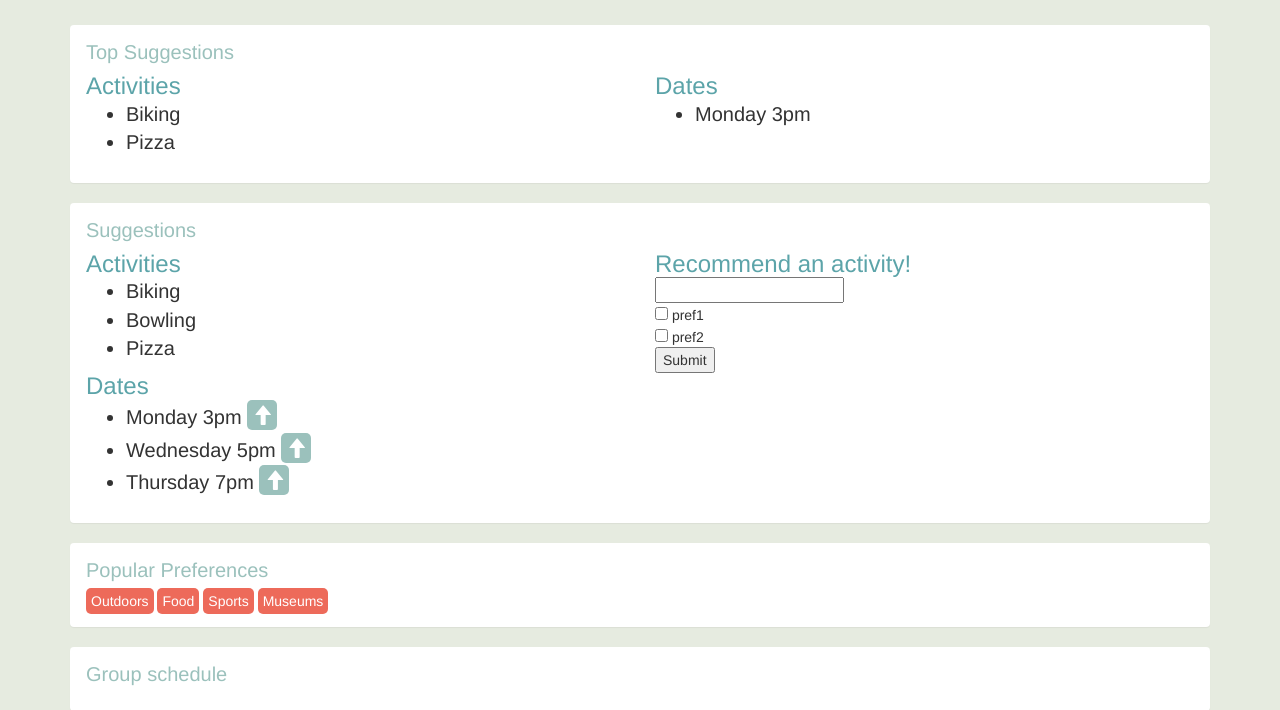
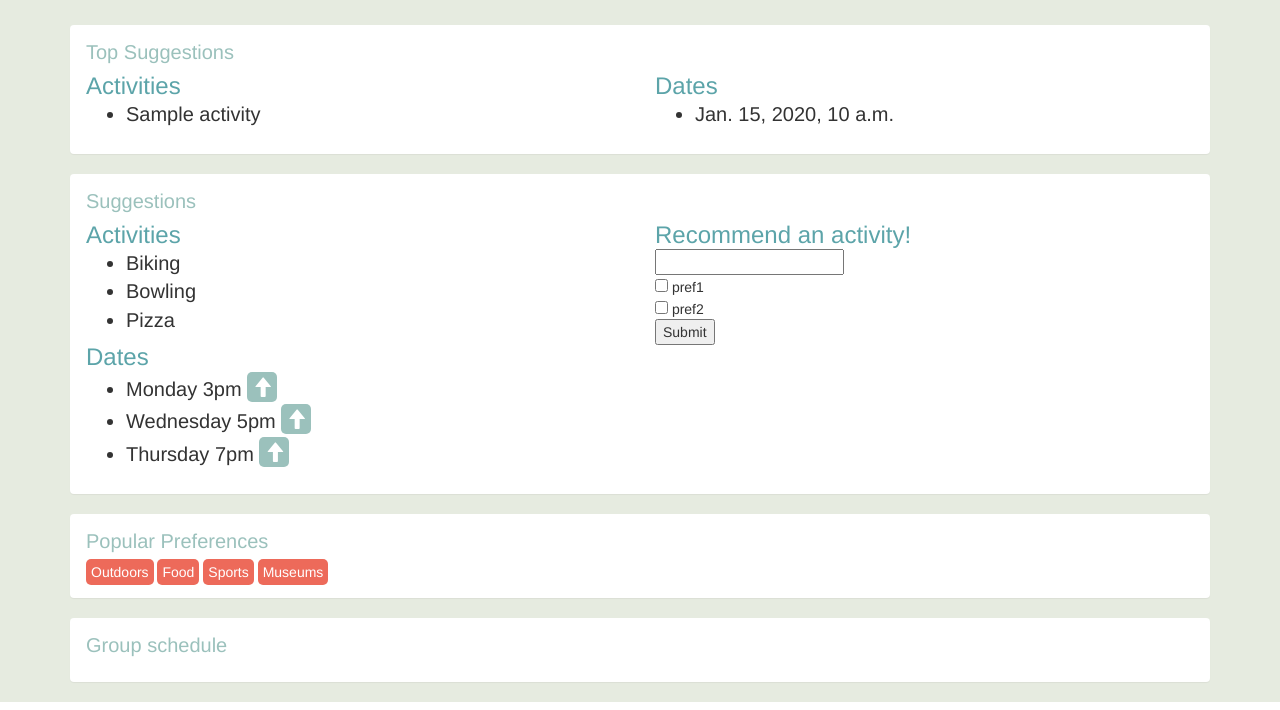
Before and after one commit to AjayAujla/McHacks2016, a Django app: template mchacks2016/main/templates/main/group.html in a window 1280 px wide. Shown: the part 309-1019 px from the top of the page. Run offline with Django 3.2, Linux system fonts and the light colour scheme; tables that the repository leaves empty hold one stand-in row (values such as "Sample post"); the template is opened without the code that fills it: values that come from a table or form of the project are taken from there, most other values are stand-ins (such as "Sample title", 1, 10 or a date in 2020); grey boxes labelled with a size stand in for pictures from a placeholder-image service; some libraries are stand-ins or nearby versions.

Commit message:
Add all group schedules

```diff
--- a/mchacks2016/main/templates/main/group.html
+++ b/mchacks2016/main/templates/main/group.html
@@ -53,14 +53,13 @@
 					<div class="col-md-6">
 						<h3>Activities</h3>
 						<ul>
-							<li>Biking</li>
-							<li>Pizza</li>
+							<li>{{group.activity}}</li>
 						</ul>
 					</div>
 					<div class="col-md-6">
 						<h3>Dates</h3>
 						<ul>
-							<li>Monday 3pm</li>
+							<li>{{ group.chosen_date }}</li>
 						</ul>
 					</div>
 				</div>
@@ -131,13 +130,15 @@
 
 				$scope.events = [];
 
-				{% for date in userAvailability %}
+				{% for user in users %}
+				{% for availability in user.availability.all %}
 				$scope.events.push({
 					title: "{{user.user_name}} is Available",
-					start: new Date({{date.start_date.year}}, {{date.start_date.month}}, {{date.start_date.day}}, {{date.start_date.time.hour}}, {{date.start_date.time.minute}}),
-					end: new Date({{date.end_date.year}}, {{date.end_date.month}}, {{date.end_date.day}}, {{date.end_date.time.hour}}, {{date.end_date.time.minute}}),
+					start: new Date({{availability.start_date.year}}, {{availability.start_date.month}}, {{availability.start_date.day}}, {{availability.start_date.time.hour}}, {{availability.start_date.time.minute}}),
+					end: new Date({{availability.end_date.year}}, {{availability.end_date.month}}, {{availability.end_date.day}}, {{availability.end_date.time.hour}}, {{availability.end_date.time.minute}}),
 					color: '#00A896'
 				});
+				{% endfor %}
 				{% endfor %}
 
 				$scope.eventSources = [$scope.events];
--- a/mchacks2016/main/views.py
+++ b/mchacks2016/main/views.py
@@ -22,6 +22,7 @@
 	users = group.users.all
 
 	context = {
+		'group':group,
 		'group_name': group_name,
 		'users': users,
 	}
```
